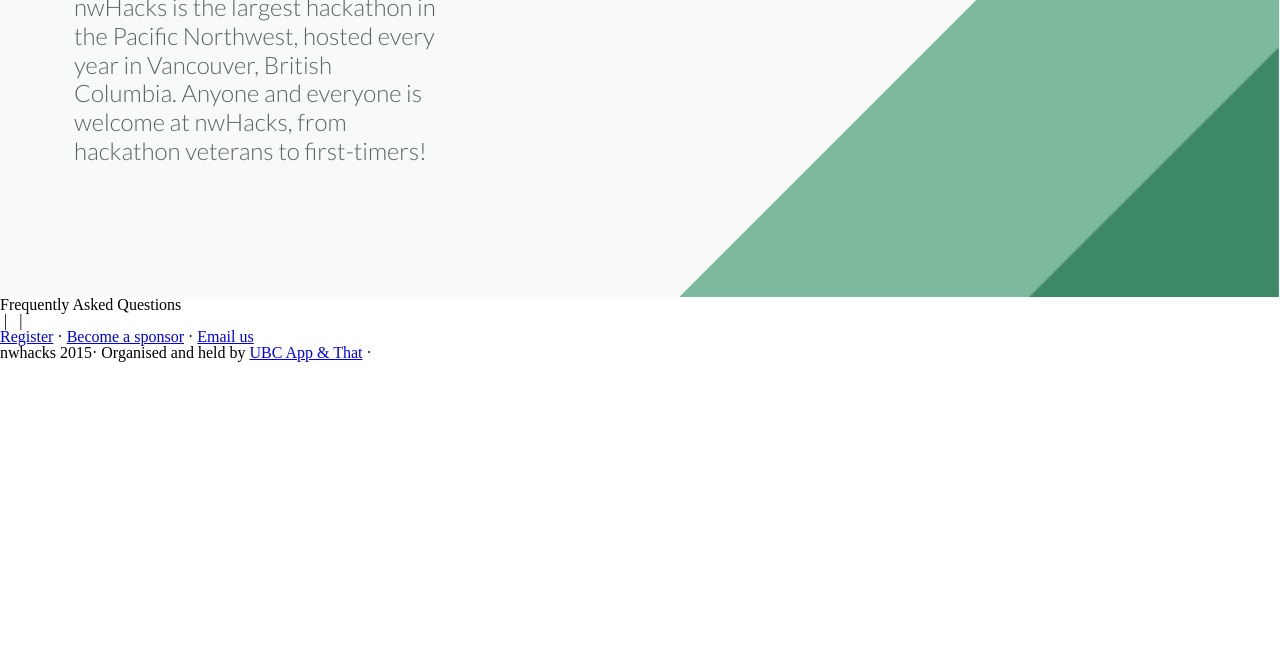
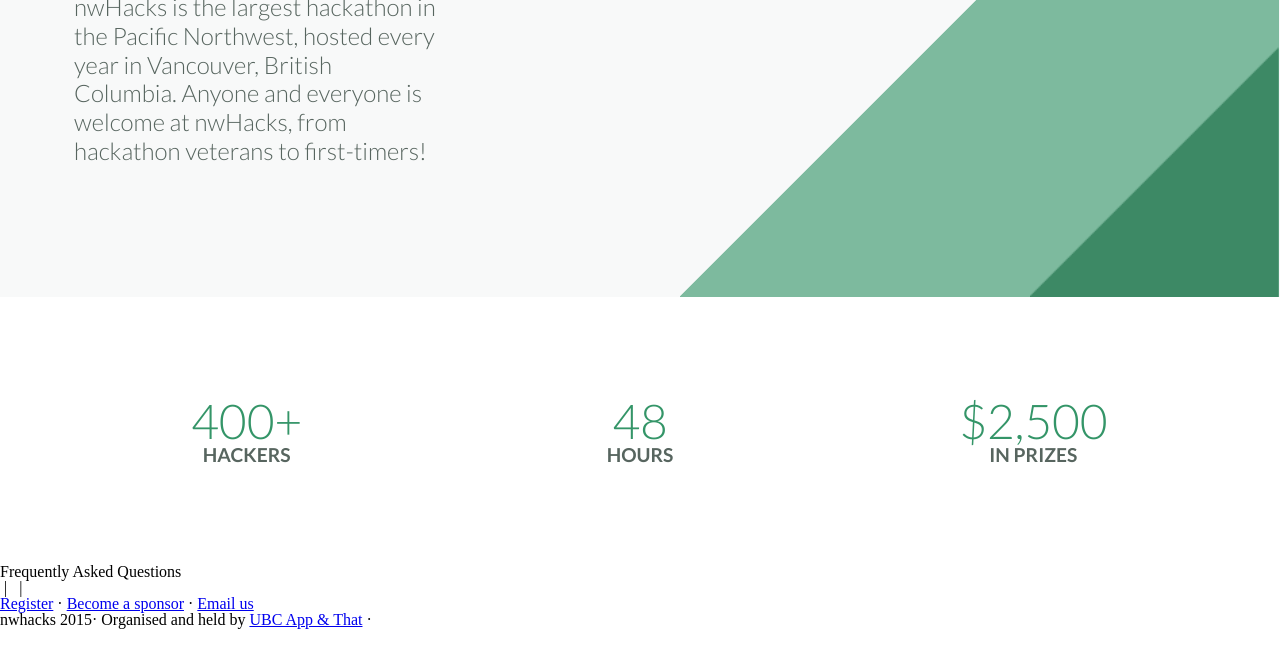
Before and after one commit to nwplus/nwhacks2015_static, a plain HTML site: page index.html in a window 1280 px wide. Shown: the part 954-1621 px from the top of the page. Drawn offline with nearby package versions, Linux system fonts and the light colour scheme.

Commit message:
finished stats section

```diff
--- a/index.html
+++ b/index.html
@@ -50,6 +50,23 @@
 			</p>
 		</article>
 		<div class="triangle"><img class="small" src="img/darkgreentriangleR.png" alt=""><img class="big" src="img/lightgreentriangleR.png" alt=""></div>
+	</section>
+
+	<section id="stats">
+		<ul class="grid-container">
+		<li class="grid-33 tablet-grid-33">
+			<dt>400+</dt>
+			<dd>Hackers</dd>
+		</li>
+		<li class="grid-33 tablet-grid-33">
+			<dt>48</dt>
+			<dd>Hours</dd>
+		</li>
+		<li class="grid-33 tablet-grid-33">
+			<dt>$2,500</dt>
+			<dd>In Prizes</dd>
+		</li>
+		</ul>
 	</section>
 
 	<section id="sponsors">
--- a/scss/style.scss
+++ b/scss/style.scss
@@ -4,7 +4,9 @@
 @import 'reset';
 @import 'colors';
 @import 'unsemantic/unsemantic-grid-responsive-tablet-no-ie7';
-* {box-sizing: border-box;}
+* {
+	box-sizing: border-box;
+	font-family: lato, sans-serif;}
 
 // MISC Mixins *******************
 @mixin vertical-align {
@@ -15,7 +17,7 @@
   transform: translateY(-50%);
 }
 
-
+body {text-rendering: optimizeLegibility}
 
 // Main block components *********
 section {}
@@ -88,6 +90,11 @@ header {
 		background-color: none;
 		text-align: center;
 		color: white;
+		-webkit-transition: .2s all;
+		-moz-transition: .2s all;
+		-ms-transition: .2s all;
+		-o-transition: .2s all;
+		transition: .2s all;
 		&:hover {background-color: white; color: #164416;}
 	}
 }
@@ -151,6 +158,32 @@ header {
 	}
 }
 
+// Stats ***********************
+#stats {
+	padding: 50px 0;
+	ul {
+		li {
+			text-align: center;
+			font-family: lato, sans-serif;
+			margin: 50px 0;
+			dt {
+				font-size: 3em;
+				font-weight: 300;
+				color: $basegreen;
+			}
+
+			dd {
+				font-size: 1.2em;
+				text-transform: uppercase;
+				font-weight: 700;
+				color: $darkgrey;
+			}
+		}
+	}
+
+
+}
+
 // Headings ***********************
 h1 {}
 h2 {}
```
Also changed, not shown: css/style.css.
